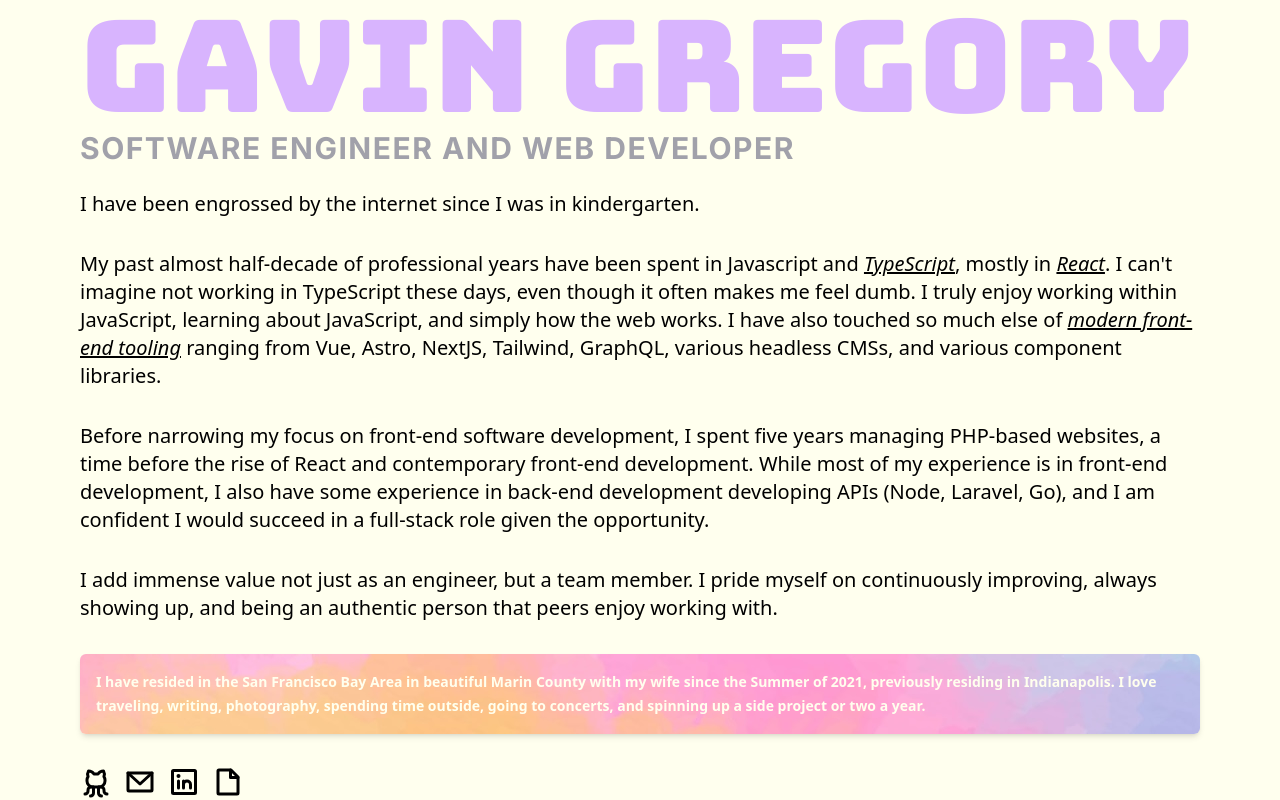
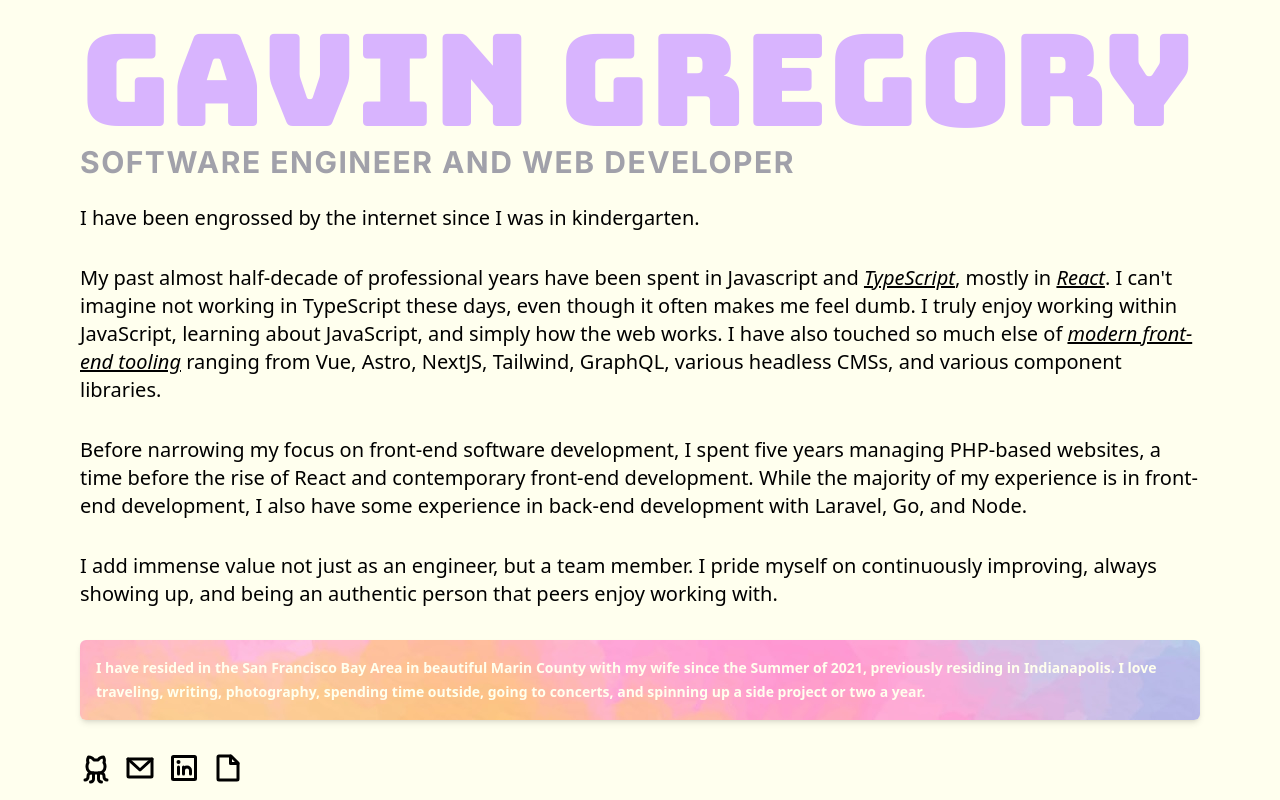
Before and after one commit to gavgrego/gavins-page, a Next.js app: page / in a window 1280 px wide. Built offline with nearby package versions, Linux system fonts and the light colour scheme.

Commit message:
clarify verbiage

```diff
--- a/app/page.tsx
+++ b/app/page.tsx
@@ -26,9 +26,8 @@ const Home = () => {
           <p>
             Before narrowing my focus on front-end software development, I spent five years managing
             PHP-based websites, a time before the rise of React and contemporary front-end
-            development. While most of my experience is in front-end development, I also have some
-            experience in back-end development developing APIs (Node, Laravel, Go), and I am
-            confident I would succeed in a full-stack role given the opportunity.
+            development. While the majority of my experience is in front-end development, I also
+            have some experience in back-end development with Laravel, Go, and Node.
           </p>
 
           <p>
```
